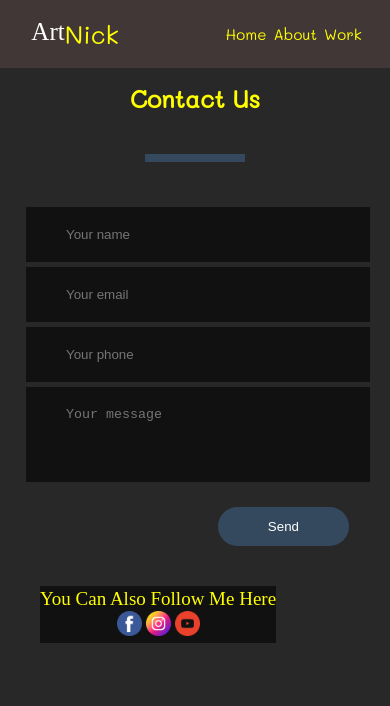
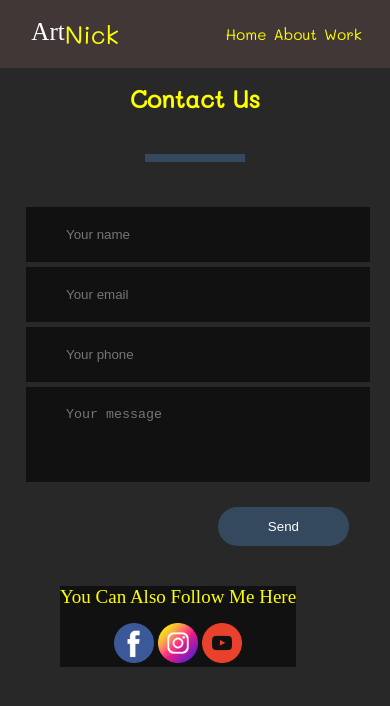
Before and after one commit to maligaurav947/ArtNick-Website, a plain HTML site: page contact.html in a window 390 px wide. Drawn offline with Linux system fonts and the light colour scheme.

Commit message:
Update contact.css

```diff
--- a/contact.css
+++ b/contact.css
@@ -178,15 +178,15 @@ textarea.contact-form-text {
     display: inline-block;
     background-color: rgba(17, 17, 17);
     text-align: center;
-    margin-left: 40px;
+    margin-left: 60px;
     color: yellow;
-    line-height: 25px;
   }
   .follow p {
     font-size: 19px;
   }
   .follow img {
-    width: 25px;
+    padding-top: 15px;
+    width: 40px;
     cursor: pointer;
   }
 }
```
